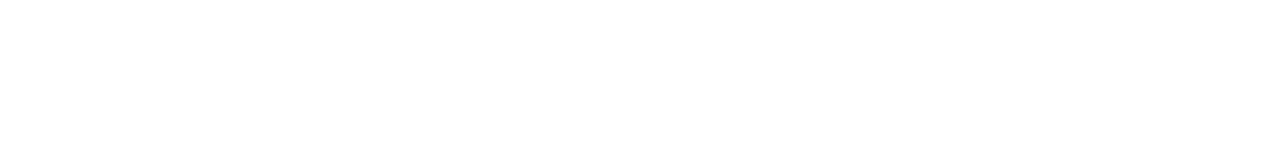
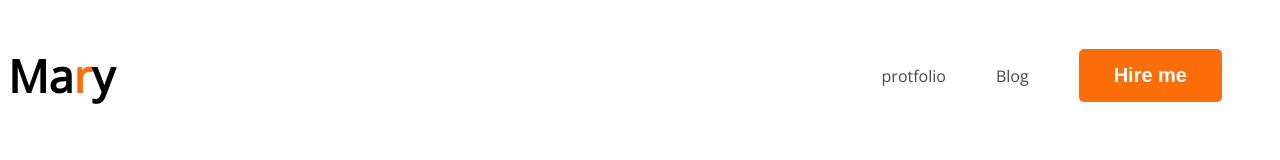
Before and after one commit to Jayedjb765/FirstFrontend, a plain HTML site: page index.html in a window 1280 px wide. Drawn offline with nearby package versions, Linux system fonts and the light colour scheme.

Commit message:
update file

```diff
--- /dev/null
+++ b/css/style.css
@@ -0,0 +1,43 @@
+body{
+    font-family: 'Open Sans', sans-serif;
+}
+nav{
+    display: flex;
+    justify-content: space-between;
+    align-items: center;
+}
+.nav-title{
+    color: black;
+    font-size: 45px;
+    font-weight: 800;
+
+
+}
+.text-primary{
+    color: #FD6E0A;
+
+}
+.btn-primary{
+    border-radius: 5px;
+    background-color: #FD6E0A;
+    border: 0;
+    color: white;
+    font-size: 20px;
+    font-weight: 700;
+    padding: 15px 35px;
+
+}
+nav > ul{
+    display: flex;
+    align-items: center;
+}
+nav li{
+    list-style: none;
+    margin-right: 50px;
+    al
+}
+nav a{
+    text-decoration: none;
+    color: #474747;
+
+}
--- a/index.html
+++ b/index.html
@@ -4,9 +4,22 @@
     <meta charset="UTF-8">
     <meta name="viewport" content="width=device-width, initial-scale=1.0">
     <title>webdeveloper protfolio</title>
+    <link rel="preconnect" href="https://fonts.googleapis.com">
+<link rel="preconnect" href="https://fonts.gstatic.com" crossorigin>
+<link href="https://fonts.googleapis.com/css2?family=Open+Sans:ital,wght@0,400;1,800&display=swap" rel="stylesheet">
+ <link rel="stylesheet" href="css/style.css">
 </head>
 <body>
     <header>
+        <nav>
+            <h1 class="nav-title" >Ma<span class="text-primary">r</span>y</h1>
+            <ul>
+                <li><a href="">protfolio</a></li>
+                <li><a href="">Blog</a></li>
+                <li><button class="btn-primary">Hire me</button></li>
+            </ul>
+
+        </nav>
 
     </header>
     <main>
```
